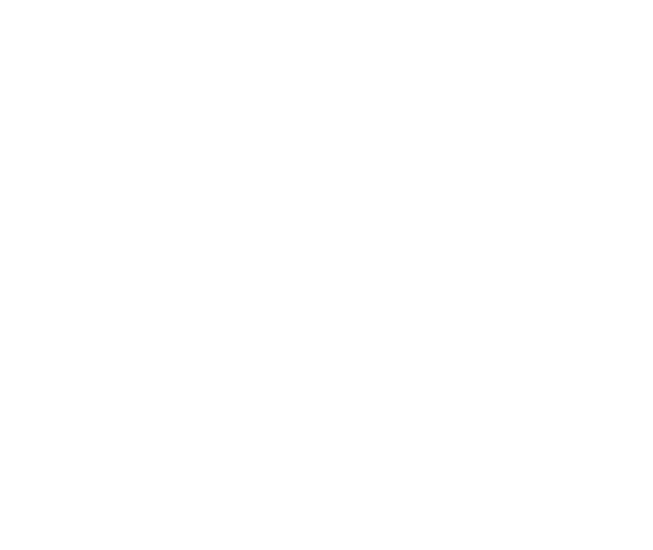
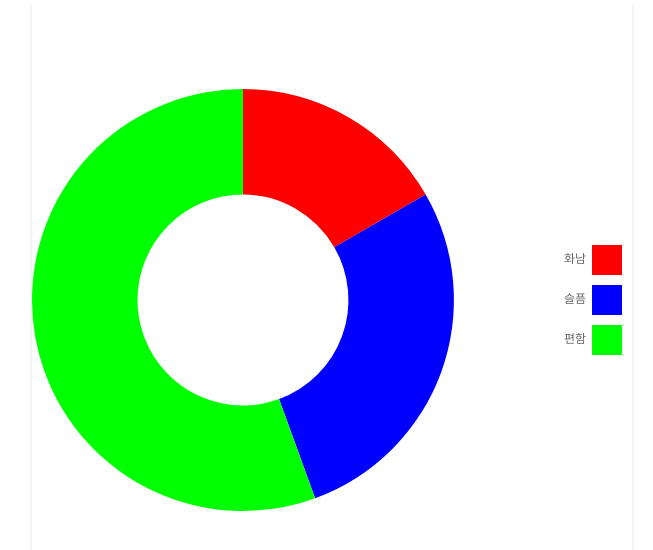
Before and after one commit to TEAM-EMOLE/EMORE-CLIENT, a React (Vite) app: page /graph in a window 1280 px wide. Before the commit this address had no page. Shown: the top 550 px of the page, without its empty margins (308-961 px from the left). Built offline with nearby package versions, Linux system fonts and the light colour scheme.

Commit message:
🧪Test :  /graph 에 DoughnutGraph 사용한 예시 코드 작성

```diff
--- a/src/commons/components/layout/RouterLayout.tsx
+++ b/src/commons/components/layout/RouterLayout.tsx
@@ -4,6 +4,7 @@
 import LoginPage from '../../../pages/Login';
 import LettersPage from '../../../pages/Letters';
 import LetterWritePage from '../../../pages/LetterWrite';
+import GraphT from '../../../pages/GraphT';
 
 export default function RouterLayout() {
   return (
@@ -14,6 +15,7 @@
           <Route path="/login" element={<LoginPage />} />
           <Route path="/letters" element={<LettersPage />} />
           <Route path="/letters/write" element={<LetterWritePage />} />
+          <Route path="/graph" element={<GraphT />} />
         </Route>
       </Routes>
     </Router>
--- /dev/null
+++ b/src/pages/GraphT/index.tsx
@@ -0,0 +1,49 @@
+import { useEffect, useState } from 'react';
+import DoughnutGraph from '../../commons/components/DoughnutGraph';
+import DataFiled from '../../commons/components/DoughnutGraph/type';
+import delay from '../../commons/utils/delay';
+
+const data: DataFiled[] = [
+  {
+    value: 3,
+    color: 'red', // 'rgba(.., .., .., ..)' | '#FF0000'
+    label: '화남', // 범례에 표시될 문자열
+    Tooltip: <MyTooltip text="화남" />,
+    tooltipContainerClassName: 'bg-red-600',
+  },
+  {
+    value: 5,
+    color: 'rgba(0,0,255,1)', // 'rgba(.., .., .., ..)' | '#FF0000'
+    label: '슬픔', // 범례에 표시될 문자열
+    Tooltip: <MyTooltip text="슬픔" />,
+    tooltipContainerClassName: 'bg-blue-600',
+  },
+  {
+    value: 10,
+    color: '#00FF00', // 'rgba(.., .., .., ..)' | '#FF0000'
+    label: '편함', // 범례에 표시될 문자열
+    Tooltip: <MyTooltip text="편함" />,
+    tooltipContainerClassName: 'bg-green-600',
+  },
+];
+
+export default function GraphT() {
+  return <DoughnutGraph data={data} />;
+}
+
+function MyTooltip({ text }: { text: string }) {
+  const [loadText, setLoadText] = useState<string | undefined>(undefined);
+  useEffect(() => {
+    mockCall(text).then((res) => {
+      setLoadText(res);
+    });
+    // eslint-disable-next-line react-hooks/exhaustive-deps
+  }, []);
+
+  return <div className="w-20 h-20 bg-black opacity-60 text-white">{loadText ?? '로딩중...'}</div>;
+}
+
+const mockCall = async (text: string) => {
+  await delay(1);
+  return text;
+};
```
